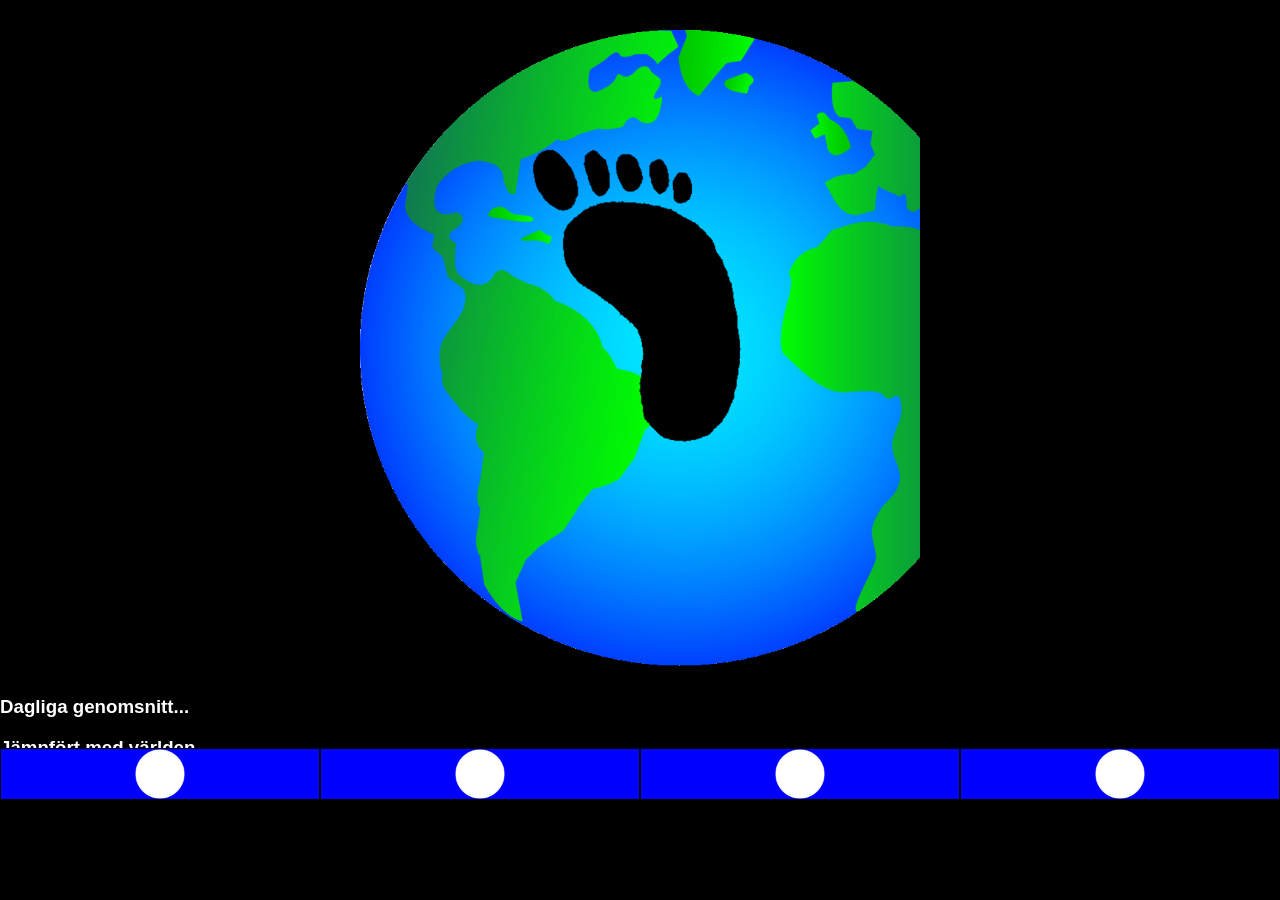
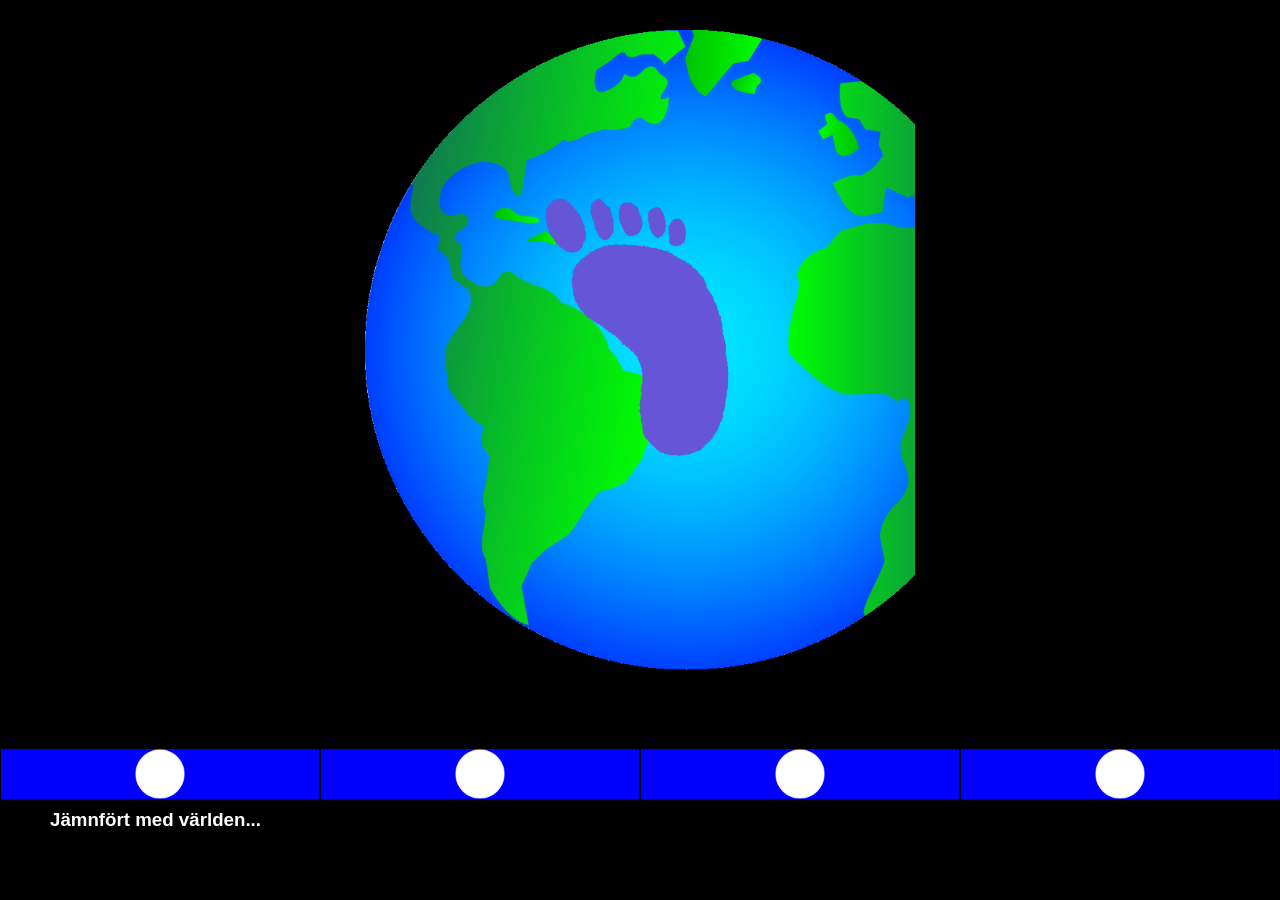
Before and after one commit to JubbeArt/C0, a React app: page / in a window 1280 px wide. Before the commit the page ends 800 px from the top, so only its background shows below. Built offline with nearby package versions, Linux system fonts and the light colour scheme.

Commit message:
Footprint done

```diff
--- a/assets/style.css
+++ b/assets/style.css
@@ -9,22 +9,26 @@ html, body {
   background-image: url('/assets/globe.png');
   background-size: cover;
   margin: 30px auto;
-  width: 45vw;
-  height: 45vw;
-  padding: 30px;
-  max-width: 500px;
+  width: 45%;
+  max-width: 550px;
 }
+
 
 .footprint {
   margin: 0 auto;
-  left: 0;
-  top: 10%;
-  width: 70%;
+  top: 22%;
+  width: 56%;
   position: relative;
   display: block;
+  filter: hue-rotate(150deg);
+  transition: filter 1s;
 }
 
 .nav-bar {
   position: fixed;
   bottom: 0;
 }
+
+.main {
+  padding: 50px;
+}
--- a/index.html
+++ b/index.html
@@ -3,6 +3,7 @@
 <head>
   <meta charset="UTF-8">
   <title>C0</title>
+  <meta name="viewport" content="width=device-width, initial-scale=1.0">
   <link rel="stylesheet" href="./assets/style.css">
 </head>
 <body>
--- a/src/components/Home.js
+++ b/src/components/Home.js
@@ -2,10 +2,12 @@ import React from 'react'
 
 export default props => (
   <>
-    <div className='globe'>
-      <img className='footprint' src='/assets/footprint.png' />
+    <div className='globe' style={{ width: window.innerWidth * 0.5, height: window.innerWidth * 0.5 }}>
+      <img className='footprint' src='/assets/footprint2.png' />
     </div>
-    <h3>Dagliga genomsnitt...</h3>
-    <h3>Jämnfört med världen...</h3>
+    <div className='main'>
+      <h3>Dagliga genomsnitt...</h3>
+      <h3>Jämnfört med världen...</h3>
+    </div>
   </>
 )
```
Also changed, not shown: assets/footprint2.png (added).
